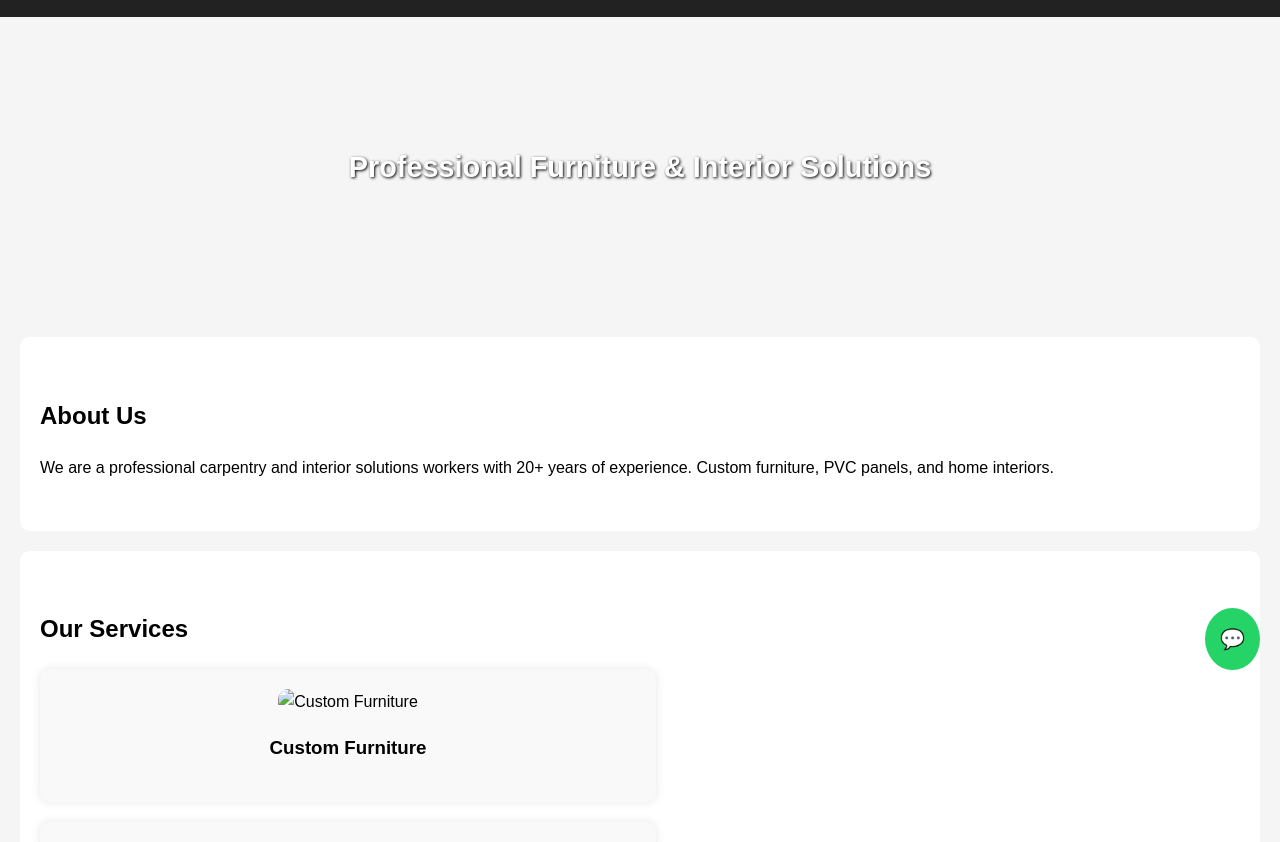
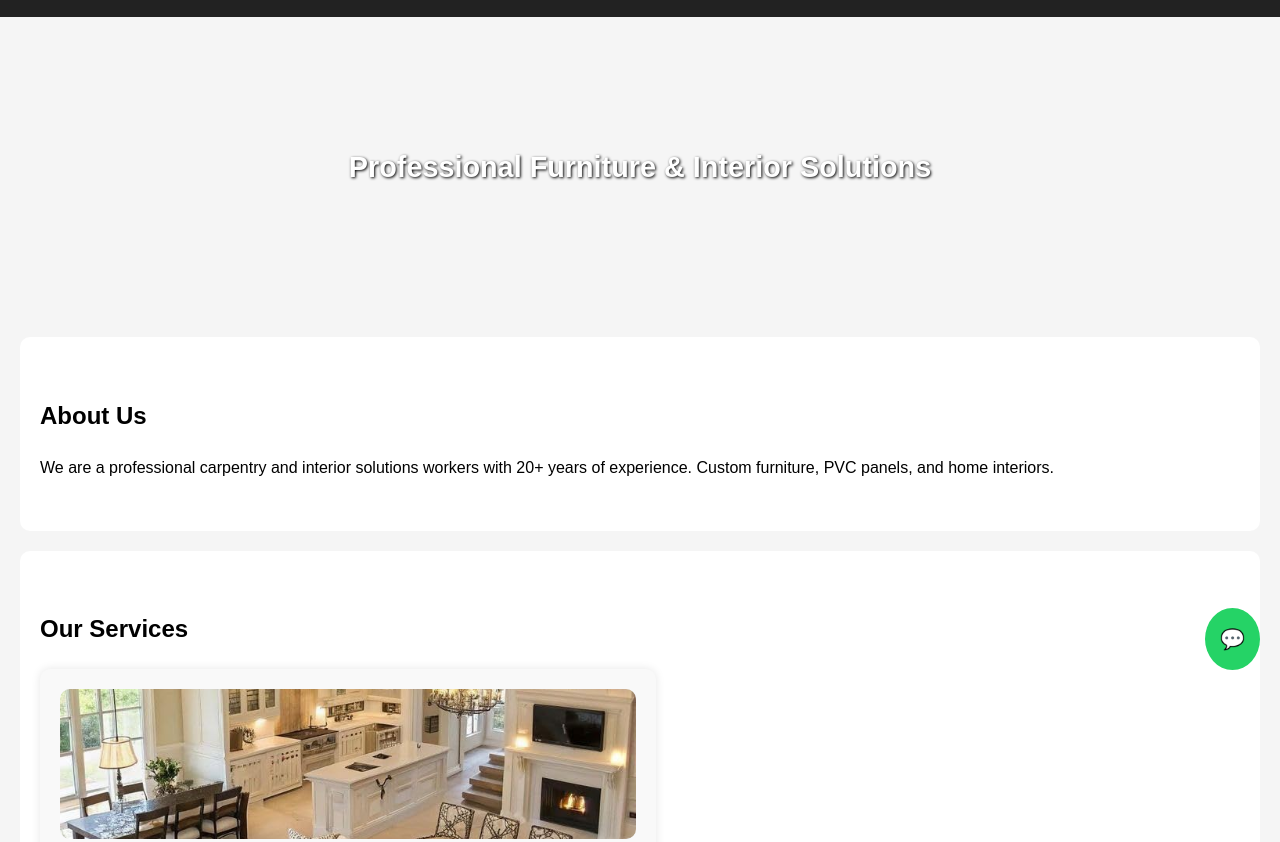
Before and after one commit to Saif-Rehman123/Starter, a plain HTML site: page index.html in a window 1280 px wide. Shown: the part 110-952 px from the top of the page. Drawn offline with Linux system fonts and the light colour scheme; files whose address does not match are found by name.

Commit message:
Update index.html

```diff
--- a/index.html
+++ b/index.html
@@ -142,7 +142,7 @@ footer {
     <h2>Our Services</h2>
     <div class="services">
         <div class="service-card">
-            <img src="images/service1.jpg" alt="Custom Furniture">
+            <img src="service1.jpg" alt="Custom Furniture">
             <h3>Custom Furniture</h3>
         </div>
         <div class="service-card">
```
